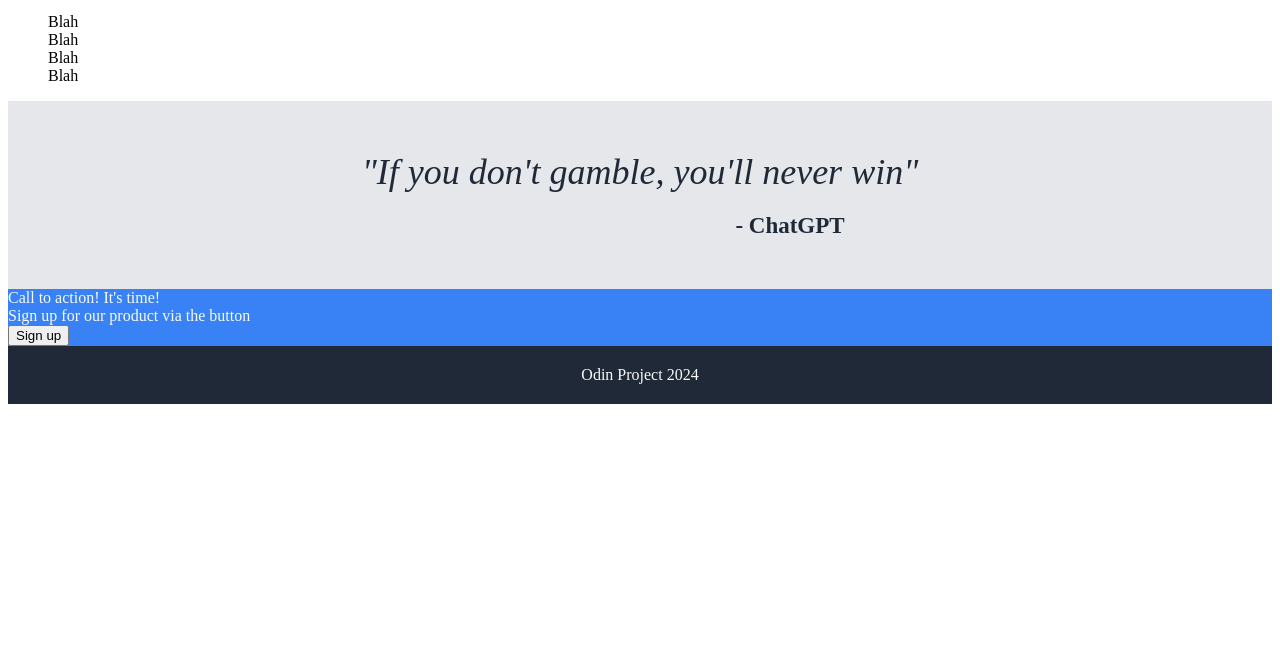
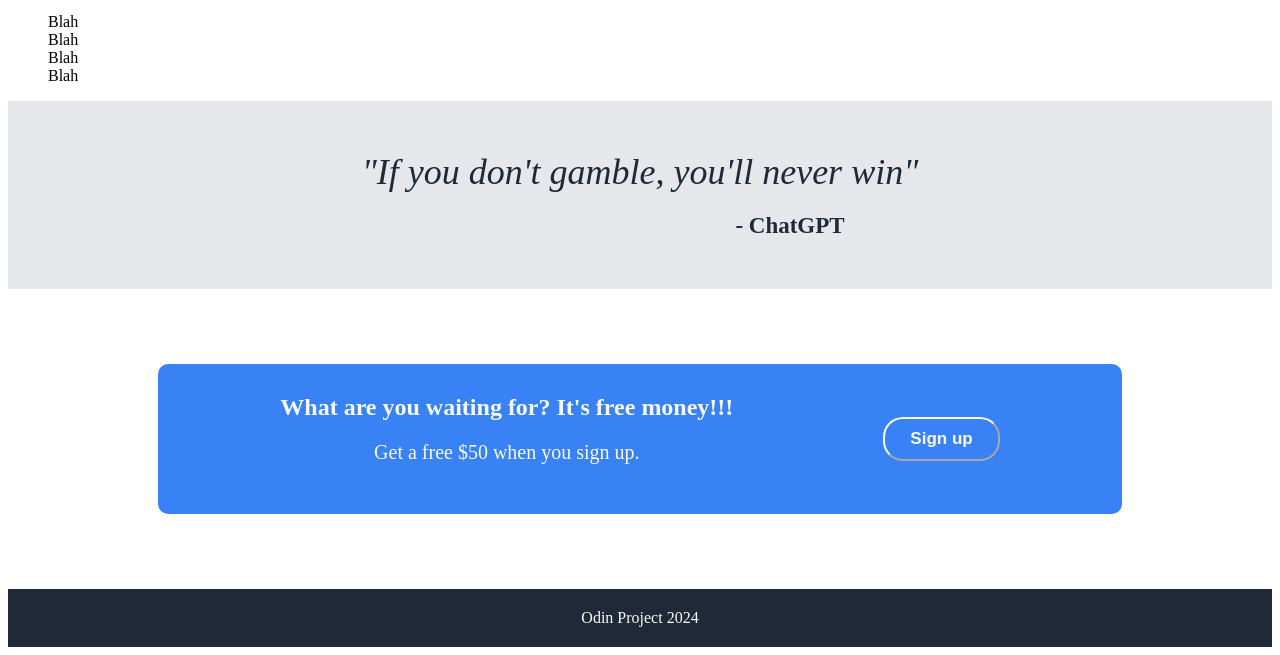
Before and after one commit to Kxddeenn/Project-Landing, a plain HTML site: page index.html in a window 1280 px wide. Shown: the part 657-1312 px from the top of the page. Before the commit the page ends 1069 px from the top, so only its background shows below. Drawn offline with Linux system fonts and the light colour scheme.

Commit message:
SIgn up button (bottom)

```diff
--- a/index.html
+++ b/index.html
@@ -95,17 +95,16 @@
 
         <div class = "sign-up">
 
+
+            <div class="content">
             <div class = "Call">
-            Call to action! It's time!
+            What are you waiting for? It's free money!!!
 
             </div>
 
-
-            <div class="content">
-
-            <div class = "sign-click">
-                Sign up for our product via the button
-            </div>
+            <p class = "sign-click">
+                Get a free $50 when you sign up.
+            </p>
             </div>
 
 
--- a/style.css
+++ b/style.css
@@ -103,6 +103,11 @@ a {
 }
 
 
+.info {
+    display: flex;
+    flex-direction: row;
+}
+
 
 /* Quote Styling */
 
@@ -135,10 +140,39 @@ a {
 
 .sign-up {
     background-color: #3882F6 ;
+    color:#F9FAF8;
+    text-align: center;
+    margin-left: 150px;
+    margin-right: 150px;
+    margin-top: 75px;
+    margin-bottom: 75px;
+    padding-top: 30px;
+    padding-bottom: 30px;
     display: flex;
-    color:#F9FAF8;
-    flex-direction: column;
-    align-items: flex-start;
+    justify-content: center;
+    align-items: center;
+    gap: 150px;
+    border-radius: 10px;
+    font-size: 24px;
+    font-weight: bold;
+}
+
+
+.sign-click {
+    font-size: 20px;
+    font-weight: normal;
+}
+
+.sign-button {
+    padding: 10px;
+    padding-left: 25px;
+    padding-right: 25px;
+    color: #F9FAF8;
+    background-color: #3882F6;
+    font-size: 17px;
+    border-color: #F9FAF8;
+    font-weight: bold;
+    border-radius: 20px;
 
 }
 
```
